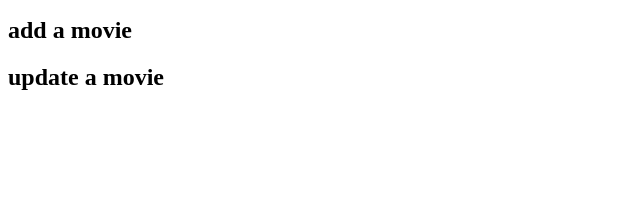
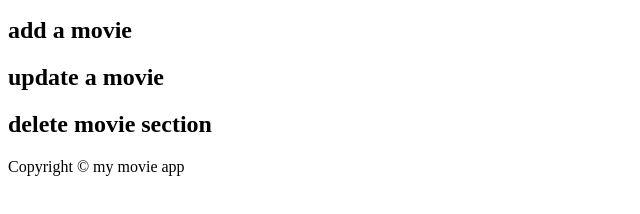
Before and after one commit to Jsgcode93/session-8, a plain HTML site: page index.html in a window 1280 px wide. Shown: the part 110-324 px from the top of the page, without its empty margins (0-640 px from the left). Drawn offline with Linux system fonts and the light colour scheme.

Commit message:
Built out HTML

```diff
--- a/index.html
+++ b/index.html
@@ -41,6 +41,24 @@
 <section id="update" class="tabcontent">
     <h2> update a movie <h2>
 </section>
+<!--End update section-->
+<!--delete movie section-->
+<section id="delete" class="tabcontent">
+ <h2> delete movie section </h2>
+</section>
+<!--end delete movie section-->
 
+<!--footer-->
+<footer>
+    <div>
+        <p>Copyright &copy; <span id="date"></span>my movie app</p>
+    </div>
+</footer>
+
+<!--load in our Javascript-->
+ <!--the order we import the JS here is important-->
+ <!--have the movie list first, allows app.js to access the class defined in this file -->
+<script src="./js/movie-link.js"></script>
+<script src="./js/app.js"></script>
 </body>
 </html>
```
